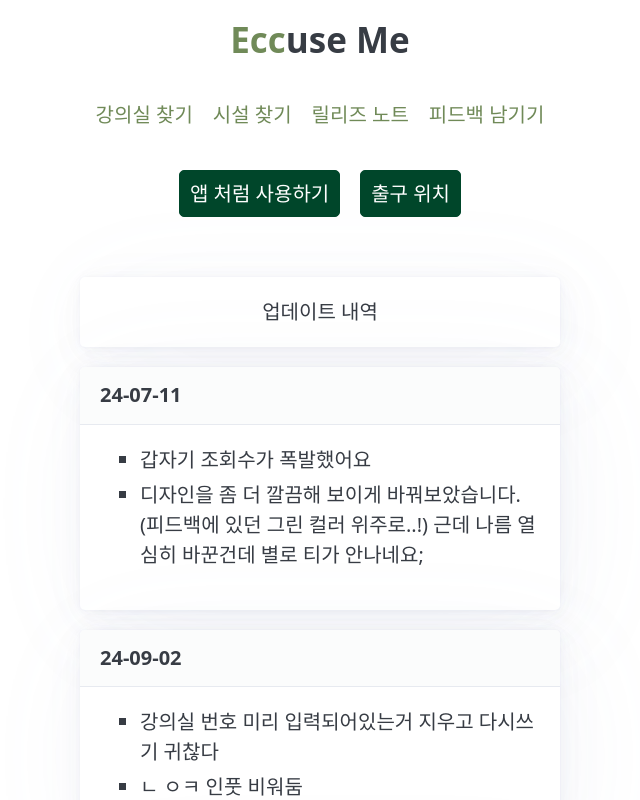
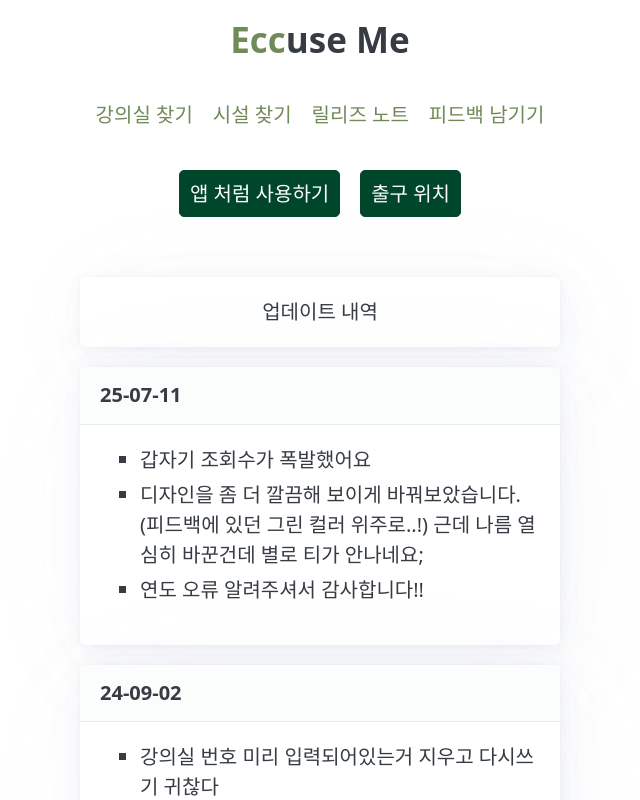
Before and after one commit to seondal/EcCuseMe, a Next.js app: page /update in a window 1280 px wide. Shown: the top 800 px of the page, without its empty margins (320-960 px from the left). Built offline with nearby package versions, Linux system fonts and the light colour scheme.

Commit message:
🛠 fix :  업데이트 내역 연도오류

```diff
--- a/src/data/updates.ts
+++ b/src/data/updates.ts
@@ -32,10 +32,11 @@ const Updates = [
     ],
   },
   {
-    date: "24-07-11",
+    date: "25-07-11",
     contents: [
       "갑자기 조회수가 폭발했어요",
       "디자인을 좀 더 깔끔해 보이게 바꿔보았습니다. (피드백에 있던 그린 컬러 위주로..!) 근데 나름 열심히 바꾼건데 별로 티가 안나네요;",
+      "연도 오류 알려주셔서 감사합니다!!",
     ],
   },
 ];
```
